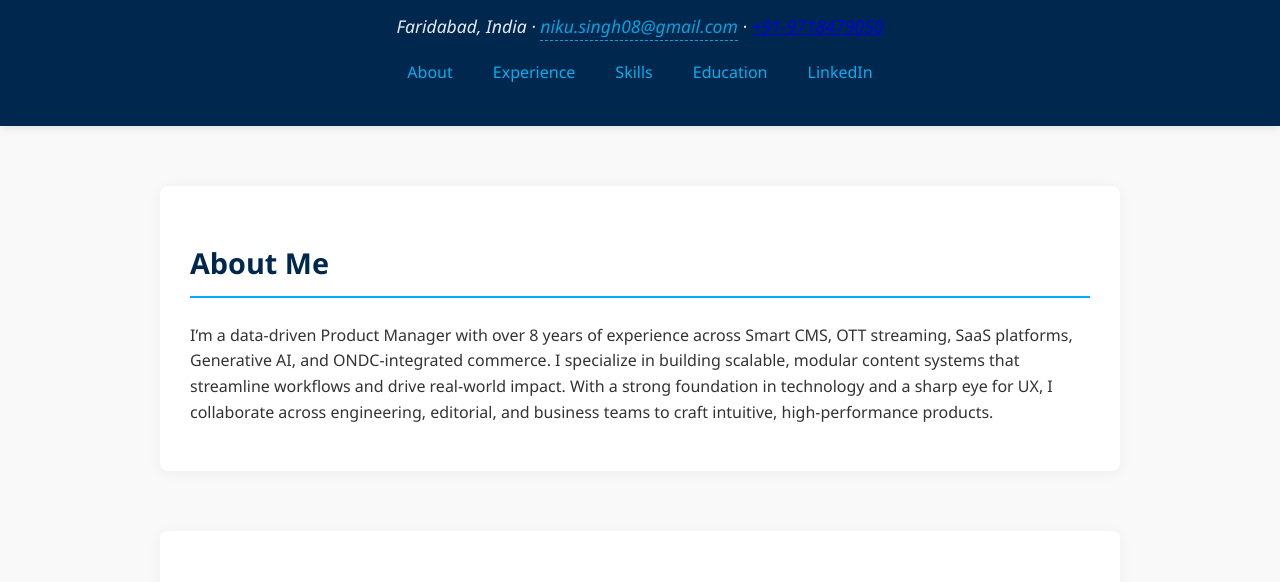
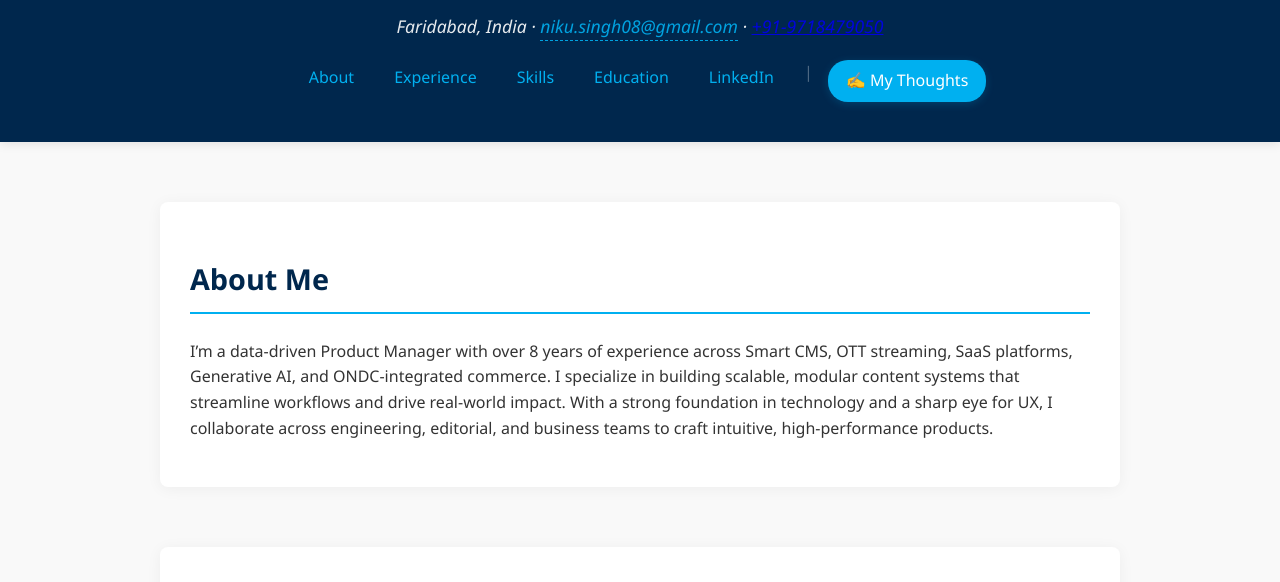
Before and after one commit to Niku1901/resume_online, a plain HTML site: page index.html in a window 1280 px wide. Shown: the part 150-732 px from the top of the page. Drawn offline with Linux system fonts and the light colour scheme.

Commit message:
Add files via upload

```diff
--- a/index.html
+++ b/index.html
@@ -26,6 +26,8 @@
       <li><a href="#skills" aria-label="Skills section">Skills</a></li>
       <li><a href="#education" aria-label="Education section">Education</a></li>
       <li><a href="https://linkedin.com/in/nikusingh-product" target="_blank" rel="noopener noreferrer" aria-label="Visit my LinkedIn profile">LinkedIn</a></li>
+      <li class="nav-divider">|</li>
+      <li><a href="/thoughts/" target="_blank" rel="noopener noreferrer" aria-label="Read my thoughts on product management" class="thoughts-link">✍️ My Thoughts</a></li>
     </ul>
   </nav>
 </header>
--- a/style.css
+++ b/style.css
@@ -57,6 +57,11 @@ nav {
   display: inline-block;
 }
 
+.nav-divider {
+  color: rgba(255, 255, 255, 0.3);
+  margin: 0 5px;
+}
+
 nav a {
   color: var(--accent-color);
   text-decoration: none;
@@ -64,11 +69,32 @@ nav a {
   border-radius: 4px;
   transition: all 0.3s ease;
   white-space: nowrap;
+  display: inline-flex;
+  align-items: center;
+  gap: 5px;
+}
+
+.thoughts-link {
+  background: var(--accent-color);
+  color: white;
+  border: none;
+  padding: 8px 18px;
+  border-radius: 20px;
+  font-weight: 500;
+  box-shadow: 0 2px 8px rgba(0, 176, 240, 0.2);
 }
 
 nav a:hover {
   background: rgba(255, 255, 255, 0.1);
   color: white;
+  transform: translateY(-1px);
+}
+
+.thoughts-link:hover {
+  background: #1ac0ff;
+  color: white;
+  transform: translateY(-1px);
+  box-shadow: 0 4px 12px rgba(0, 176, 240, 0.3);
 }
 
 section {
@@ -258,4 +284,13 @@ a[href^="mailto:"]:hover {
     padding: 4px 12px;
     font-size: 0.95em;
   }
+
+  .thoughts-link {
+    padding: 6px 16px;
+    margin-top: 4px;
+  }
+
+  .nav-divider {
+    display: none;
+  }
 }
```
